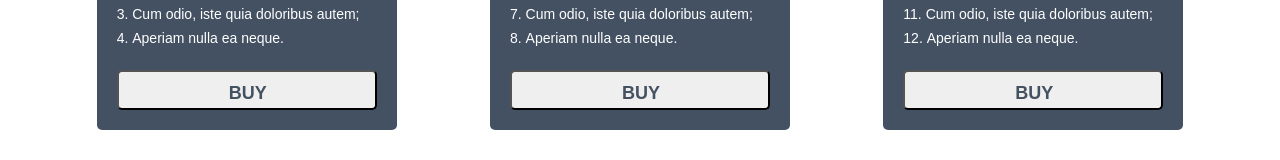
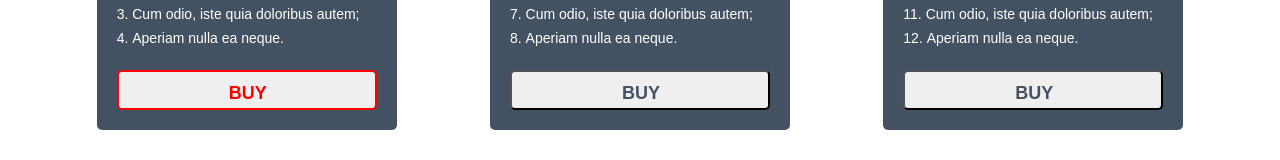
Before and after one commit to Alvetrius/project, a plain HTML site: page index.html in a window 1280 px wide. In both pictures the pointer is over the button 246 px from the left and 2736 px from the top of the page. Shown: the part 2646-2806 px from the top of the page. Drawn offline with Linux system fonts and the light colour scheme.

Commit message:
фиксация: (dev)

```diff
--- a/css/style.css
+++ b/css/style.css
@@ -432,3 +432,13 @@
     text-transform: uppercase;
     border-radius: 5px;
   }
+
+  .price-card-btn:hover {
+    color: red;
+    border: 2px solid red;
+  }
+
+  .price-card-btn:active {
+    color: green;
+    border: 2px solid green;
+  }
```
